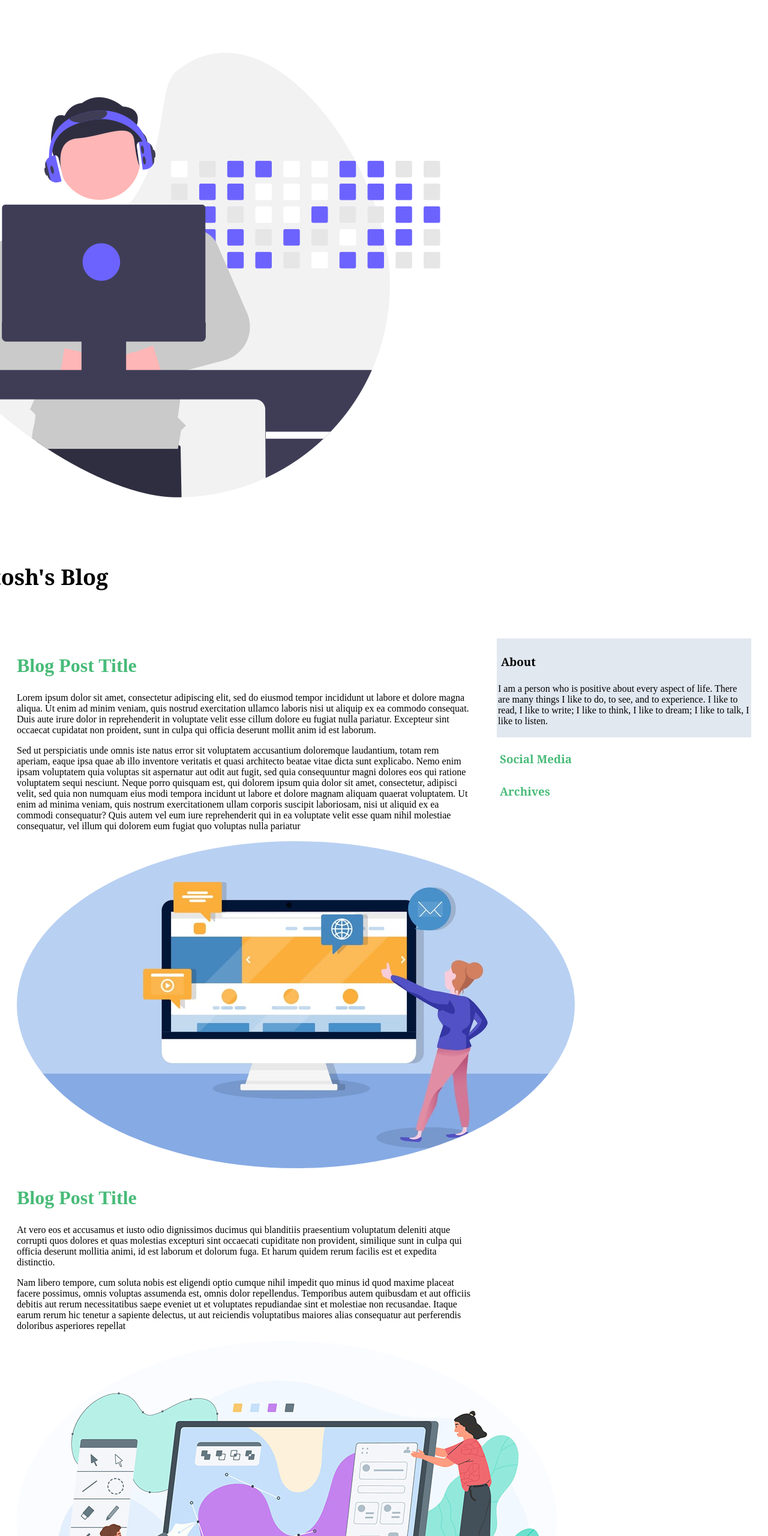
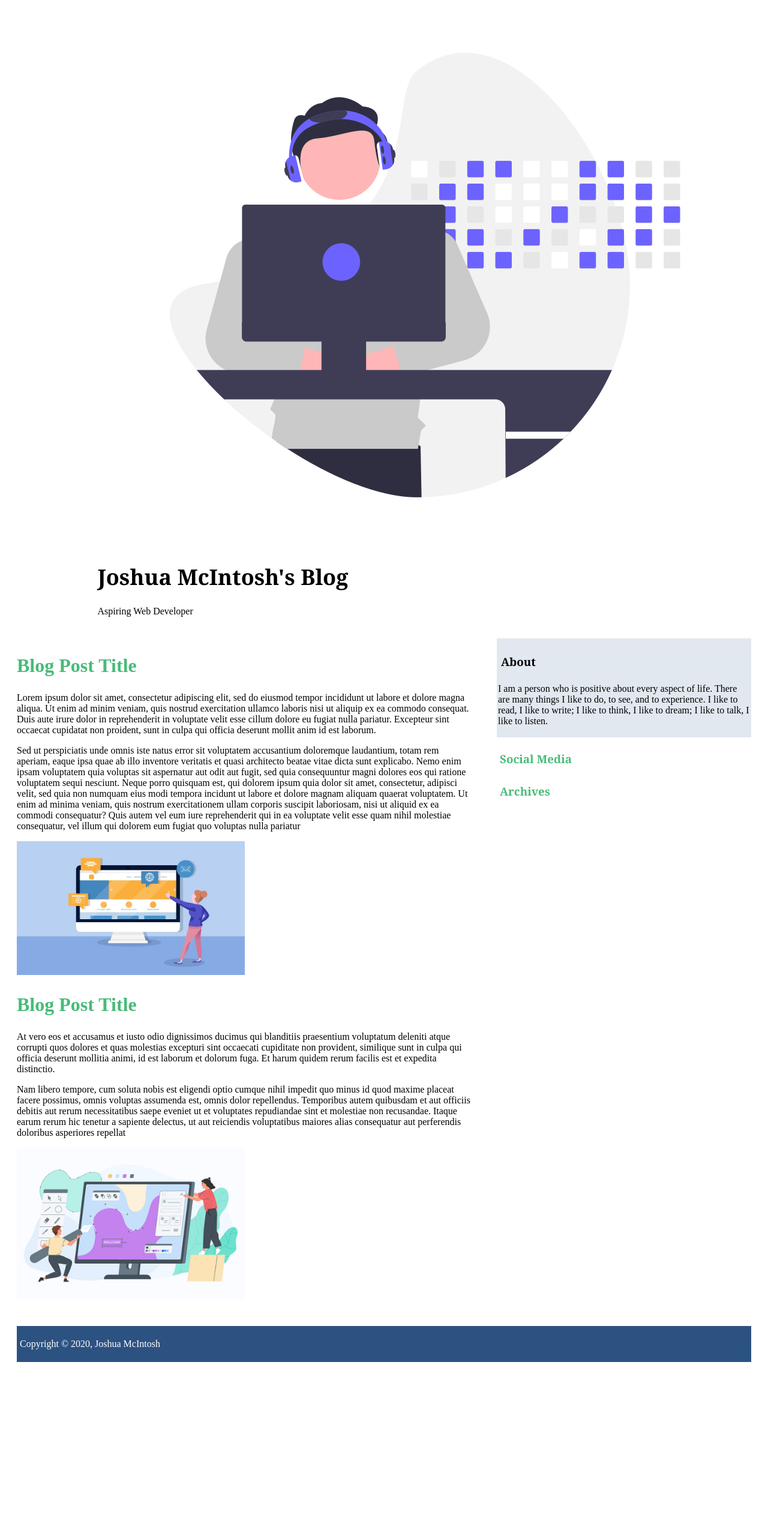
Before and after one commit to Joshua876/info2180-lab2, a plain HTML site: page index.html in a window 1280 px wide. Shown: the top 2560 px of the page at 60% size. After the commit the page ends 2270 px from the top, so only its background shows below. Drawn offline with Linux system fonts and the light colour scheme.

Commit message:
Update to css and html

```diff
--- a/styles.css
+++ b/styles.css
@@ -1,5 +1,7 @@
-img {
-    border-radius: 50%;
+.p {
+    font-size: 18px;
+    color: #2D3748;
+    font-family: -apple-system, BlinkMacSystemFont, 'Segoe UI', Roboto, Oxygen, Ubuntu, Cantarell, 'Open Sans', 'Helvetica Neue', sans-serif;
 }
 
 .container{
@@ -11,9 +13,15 @@ img {
 .header {
 	display: flex;
 	justify-content: center;
-    flex-wrap: wrap;
     height: auto;
+    grid-row: 1;
+    grid-column: 2 / 3;
 
+
+}
+
+.headback {
+    background-color: #63B3ED;
 }
 
 .two {
@@ -66,3 +74,20 @@ h3 {
 .abouth{
     color: #000000;
 }
+
+.p3 {
+    width: 100%;
+    height: auto;
+    border-radius: 50%;
+}
+
+.p1 {
+    width: 50%;
+    height: auto;
+}
+
+.p2 {
+    width: 50%;
+    height: auto;
+
+}
```
